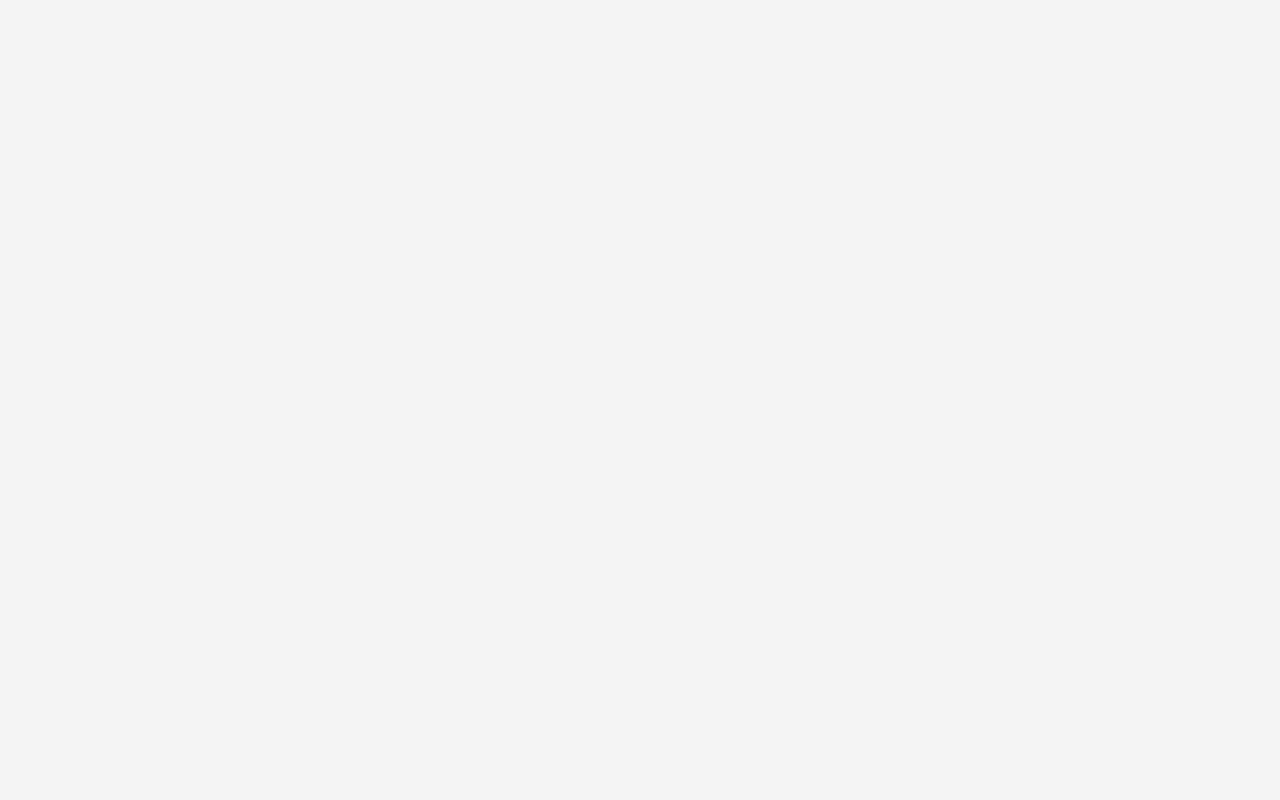
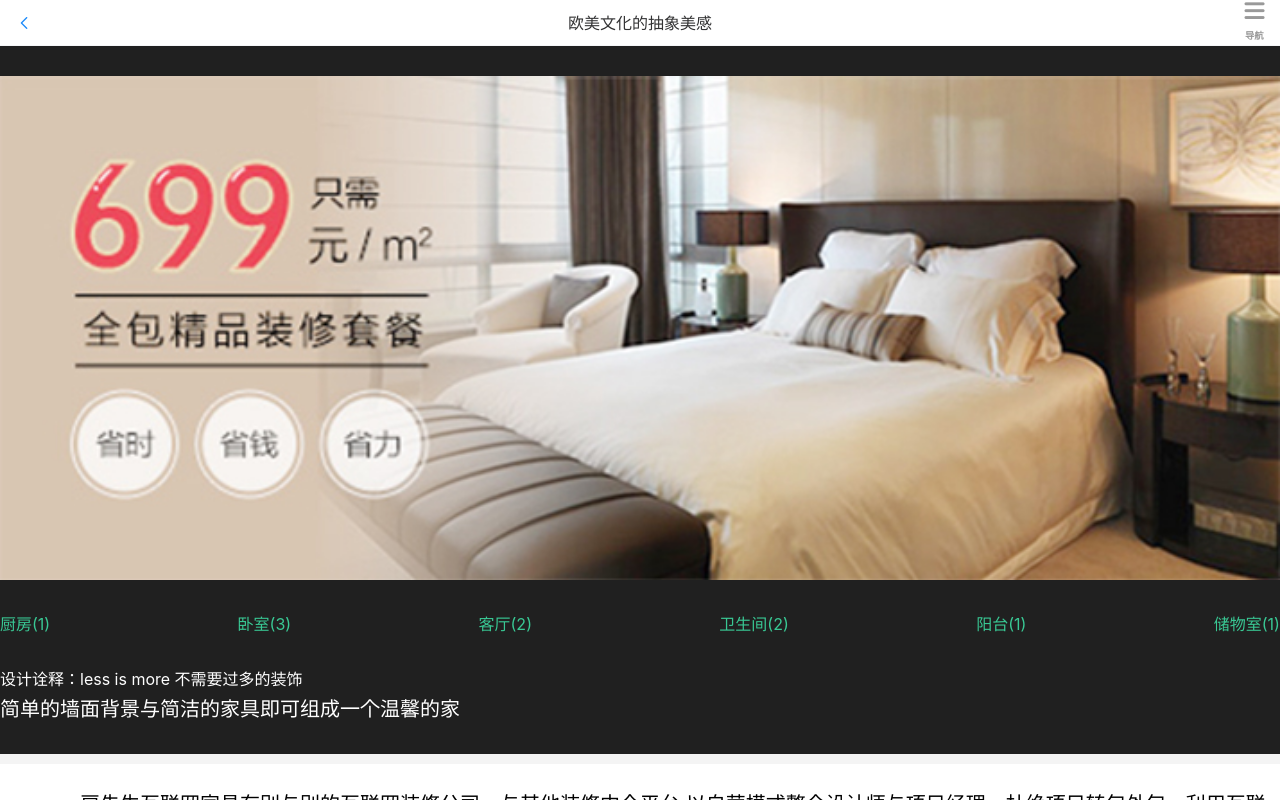
Before and after one commit to yxj15234202237/-, a Vue app: page /#/xiang in a window 1280 px wide. Built offline with nearby package versions, Linux system fonts and the light colour scheme.

Commit message:
马国辉第三次提交

```diff
--- a/src/components/tupianxiangqingye.vue
+++ b/src/components/tupianxiangqingye.vue
@@ -1,25 +1,103 @@
 <template>
-    <div>
-        图片详情页
+  <div class="box">
+    <!--头部-->
+    <header>
+      <van-nav-bar title="欧美文化的抽象美感" left-text="" left-arrow>
+        <template #right>
+          <h6>
+            <i class="iconfont icon-nav"></i>
+            <p>导航</p>
+          </h6>
+        </template>
+      </van-nav-bar>
+    </header>
+    <!--内容-->
+    <div class="conent">
+      <img src="/case/case1.jpg" alt="" />
+      <ul>
+      <li>厨房(1)</li>
+      <li>卧室(3)</li>
+      <li>客厅(2)</li>
+      <li>卫生间(2)</li>
+      <li>阳台(1)</li>
+      <li>储物室(1)</li>
+      </ul>
+      <p>设计诠释：less is more 不需要过多的装饰</p>
+      <h5>简单的墙面背景与简洁的家具即可组成一个温馨的家</h5>
     </div>
+    <p>房先生互联网家具有别与别的互联网装修公司，与其他装修中介平台,以自营模式整合设计师与项目经理，杜绝项目转包外包，利用互联网将工地进行在线全程直播，通过去中间环节，提供装修套餐+个性化定制化服务。</p>
+    <h3><i class="iconfont icon-design"></i>预约免费设计</h3>
+  </div>
 </template>
 
 <script>
-    export default {
-        name: "" ,
-        components: {} ,
-        data() {
-            return {}
-        }
-    }
+export default {
+  name: "",
+  components: {},
+  data() {
+    return {};
+  },
+};
 </script>
 
-<style lang="scss">
-    * {
-        margin: 0;
-        padding: 0;
+<style lang="scss" scoped>
+.box {
+  width: 100%;
+  height: 100%;
+  display: flex;
+  flex-direction: column;
+  overflow: auto;
+  & > header {
+    width: 100%;
+    & > .van-nav-bar {
+      width: 100%;
+    }
+  }
+  & > .conent {
+    width: 100%;
+    padding: 30px 0px;
+    background-color: #202020;
+     color: #fff;
+    & > img {
+      width: 100%;
+    }
+    &>ul{
+        width: 100%;
+        line-height: 80px;
+        display: flex;
+        justify-content:space-between;
         list-style: none;
-        text-decoration: none;
-        box-sizing: border-box;
+        color: #39c894;
+        font-size: 16px;
     }
+    &>p{
+        line-height: 30px;
+
+    }
+    &>h5{
+        font-weight: 100;
+        line-height: 30px;
+        font-size: 20px;
+    }
+  }
+  &>p{
+      line-height: 40px;
+      font-size: 20px;
+      color: #000;
+      text-indent: 80px;
+      background-color: #fff;
+      margin-top: 10px;
+      padding: 20px 0px;
+  }
+  &>h3{
+      width: 100%;
+      line-height: 60px;
+      font-size: 28px;
+      background-color: #ff4351;
+      text-align: center;
+      &>i{
+          font-size: 32px;
+      }
+  }
+}
 </style>
--- a/src/router/index.js
+++ b/src/router/index.js
@@ -48,7 +48,12 @@ const routes = [
    path:"/xiao",
    name:"效果图",
    component:()=>import('../components/xiaoguotushouye.vue')
-  }
+  },
+  {
+   path:"/xiang",
+   name:"图片详情页",
+   component:()=>import('../components/tupianxiangqingye.vue')
+  },
 ]
 
 const router = new VueRouter({
```
